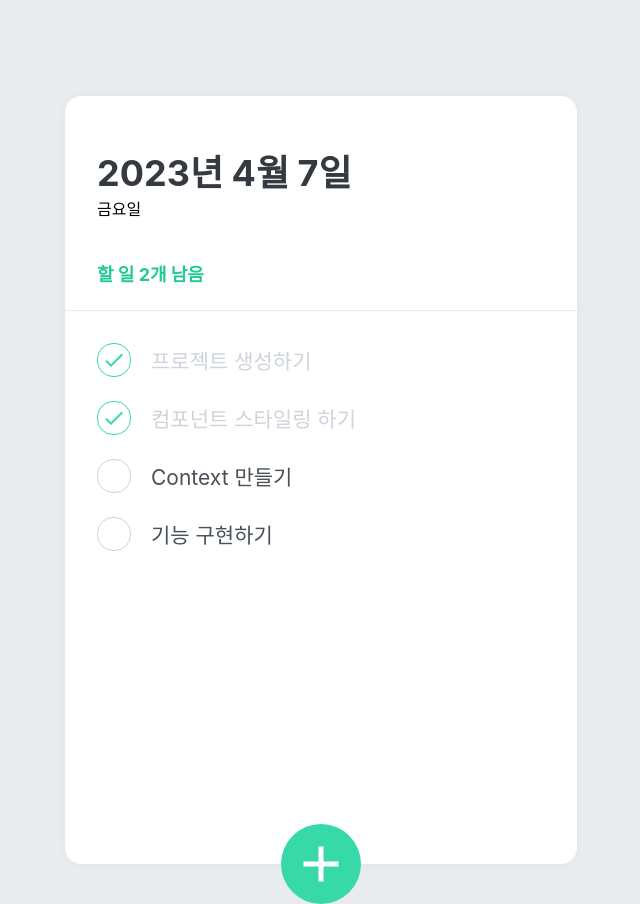
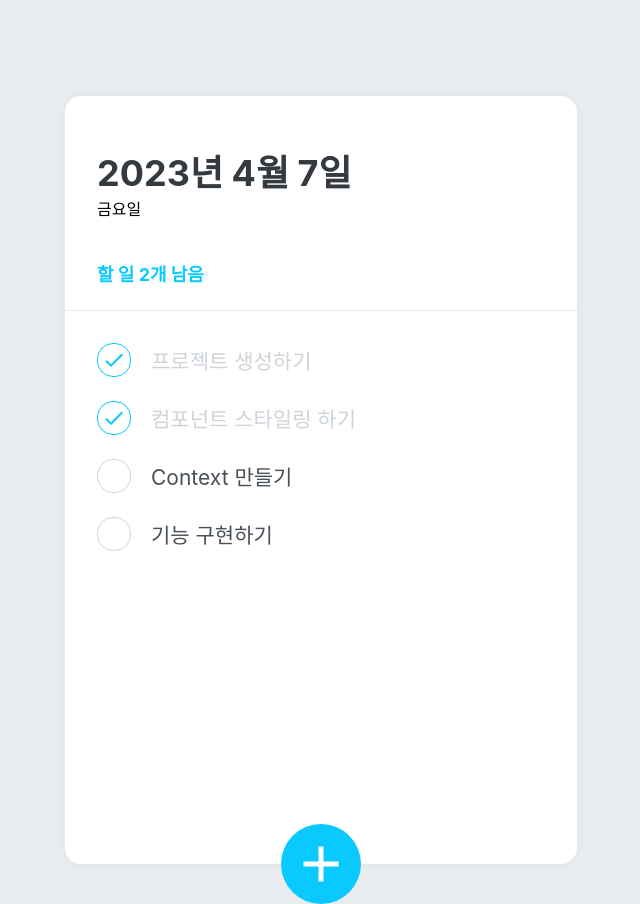
Before and after one commit to rkgh17/ToDoList_Project, a React (Create React App) app in the folder todolist/front/: page /mylist in a window 1280 px wide. Shown: the whole page, without its empty margins (319-959 px from the left). Built offline with nearby package versions, Linux system fonts and the light colour scheme.

Commit message:
Front | TODO 할일생성

```diff
--- a/todolist/front/src/routes/Todo/TodoCreate.js
+++ b/todolist/front/src/routes/Todo/TodoCreate.js
@@ -3,9 +3,9 @@ import styled, { css } from "styled-components";
 import { MdAdd } from "react-icons/md";
 
 const CircleButton = styled.button`
-  background: #38d9a9;
+  background: #0ac9ff;
   &:hover {
-    background: #63e6be;
+    background: #14d3ff;
   }
   &:active {
     background: #20c997;
@@ -80,12 +80,31 @@ function TodoCreate() {
 
   const onToggle = () => setOpen(!open);
 
+  const [todo, setTodo] = useState();
+
+  const onChangeTodo = (e) => {
+    setTodo(e.target.value);
+    if (e.key === "Enter") {
+      setTodo(e.target.value);
+    }
+  };
+
+  const toDB = () => {
+    console.log("db로가자");
+    alert(todo);
+  };
+
   return (
     <>
       {open && (
         <InsertFormPositioner>
-          <InsertForm>
-            <Input autoFocus placeholder="할 일을 입력 후, Enter 를 누르세요" />
+          <InsertForm onSubmit={toDB}>
+            <Input
+              autoFocus
+              placeholder="할 일을 입력 후, Enter 를 누르세요"
+              value={todo || ""}
+              onChange={onChangeTodo}
+            />
           </InsertForm>
         </InsertFormPositioner>
       )}
--- a/todolist/front/src/routes/Todo/TodoHead.js
+++ b/todolist/front/src/routes/Todo/TodoHead.js
@@ -18,7 +18,7 @@ const TodoHeadBlock = styled.div`
     font-size: 21px;
   }
   .tasks-left {
-    color: #20c997;
+    color: #0ac9ff;
     font-size: 18px;
     margin-top: 40px;
     font-weight: bold;
--- a/todolist/front/src/routes/Todo/TodoItem.js
+++ b/todolist/front/src/routes/Todo/TodoItem.js
@@ -41,8 +41,8 @@ const CheckCircle = styled.div`
   ${(props) =>
     props.done &&
     css`
-      border: 1px solid #38d9a9;
-      color: #38d9a9;
+      border: 1px solid #0ac9ff;
+      color: #0ac9ff;
     `}
 `;
 
```
